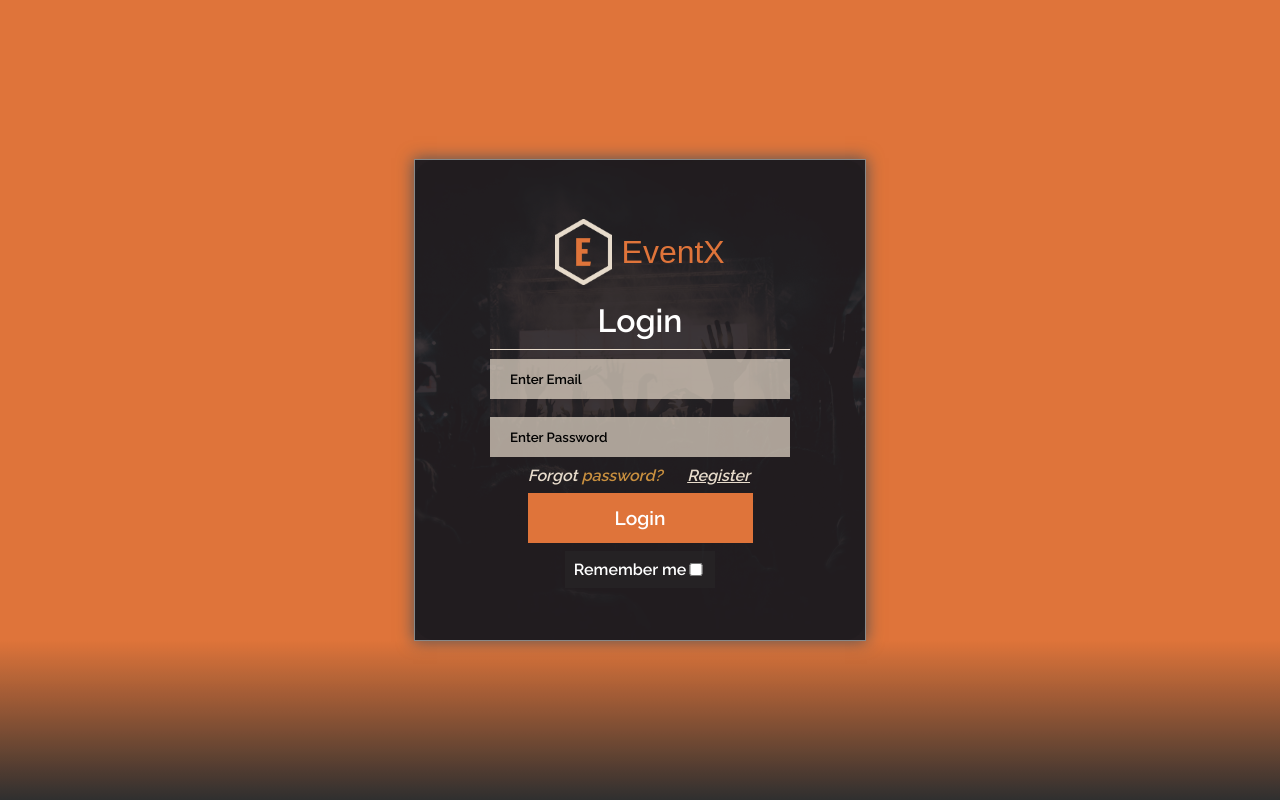
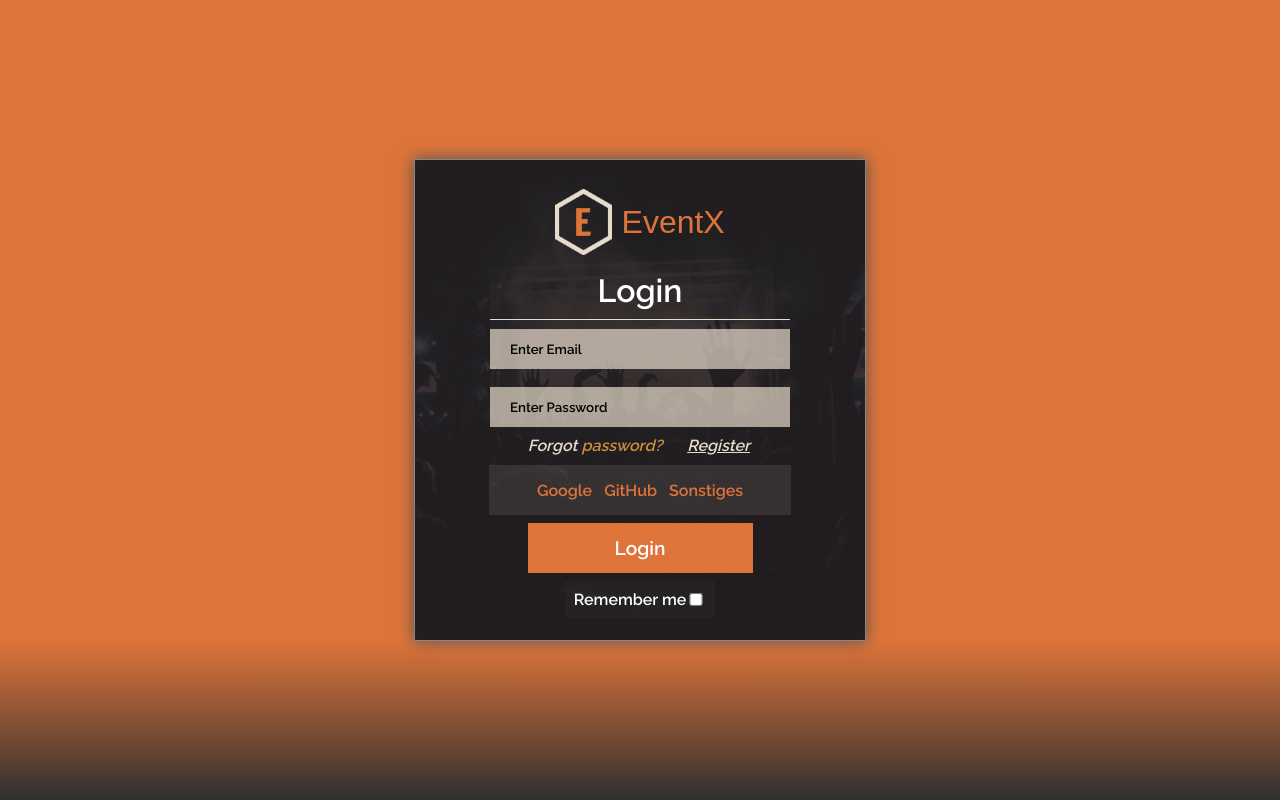
Before and after one commit to Pepperoni2/nextjs-blog, a Next.js app: page /login in a window 1280 px wide. Built offline with nearby package versions, Linux system fonts and the light colour scheme; no server answers.

Commit message:
LoginUpdate - Bitte in LoginPage Buttons für Google einfügen..

```diff
--- a/pages/login/distributor/index.js
+++ b/pages/login/distributor/index.js
@@ -38,7 +38,7 @@
       <h1 id="titledistributor">Choose</h1>
       <div id="box">
         <Link href="/login/distributor/o-register">
-          <motion.button className="boxes0"  onHoverStart={() => drop.style.color="blue"}>
+          <motion.button className="boxes0"  >
             <a className="link0">
               <GiAries id="icon0" />
               <h1 id="togh1">
--- a/pages/login/index.js
+++ b/pages/login/index.js
@@ -1,77 +1,92 @@
-import Head from 'next/head'
-import React from 'react'
-import Link from 'next/link'
-import NavLogin from '../../components/header-login'
-import Header1 from '../../components/head'
-import { postData } from '../../util/fetchData'
-import { useState, useContext } from 'react'
-import valid from '../../util/valid'
-import { DataContext } from '../../store/GlobalState'
-import Cookie from 'js-cookie'
-
+import Head from "next/head";
+import React from "react";
+import Link from "next/link";
+import NavLogin from "../../components/header-login";
+import Header1 from "../../components/head";
+import { postData } from "../../util/fetchData";
+import { useState, useContext } from "react";
+import valid from "../../util/valid";
+import { DataContext } from "../../store/GlobalState";
+import Cookie from "js-cookie";
 
 const SignIn = () => {
+  const initialState = { email: "", password: "" };
+  const [userData, setUserData] = useState(initialState);
+  const { email, password } = userData;
 
-  const initialState = { email: '', password: '' }
-  const [userData, setUserData] = useState(initialState)
-  const {email, password} = userData
+  const handleChangeInput = (e) => {
+    const { name, value } = e.target;
+    setUserData({ ...userData, [name]: value });
+  };
 
+  const handleSubmit = async (e) => {
+    e.preventDefault();
+    console.log(userData);
 
+    const res = await postData("auth/login", userData);
+    console.log(res);
 
-  const handleChangeInput = e => {
-    const {name, value} = e.target
-    setUserData({...userData, [name]:value})
-  }
-
-  const handleSubmit = async e => {
-    e.preventDefault()
-    console.log(userData)
-
-    const res = await postData('auth/login', userData)
-    console.log(res)
-
-    Cookie.set('refreshtoken', res.refresh_token, {
-      path: 'api/auth/accessToken',
-      expires: 7      // expires after one week
-    })
-    localStorage.setItem('firstLogin', true)
-
-  }
+    Cookie.set("refreshtoken", res.refresh_token, {
+      path: "api/auth/accessToken",
+      expires: 7, // expires after one week
+    });
+    localStorage.setItem("firstLogin", true);
+  };
 
   return (
-
     <div id="wrapper-login">
       <div className="modal">
-
         <form className="content-box" onSubmit={handleSubmit}>
-
           <div className="container">
             <NavLogin />
-            <div id="img">
-            </div>
+            <div id="img"></div>
             <h1>Login</h1>
             <div className="text-div">
-              <input type="email" id="uname" placeholder="Enter Email" defaultValue={email} onChange={handleChangeInput} name="email"/>
+              <input
+                type="email"
+                id="uname"
+                placeholder="Enter Email"
+                defaultValue={email}
+                onChange={handleChangeInput}
+                name="email"
+              />
               <span className="text-span"></span>
             </div>
             <div className="text-div">
-              <input type="password" id="psw" placeholder="Enter Password" defaultValue={password} onChange={handleChangeInput} name="password" />
+              <input
+                type="password"
+                id="psw"
+                placeholder="Enter Password"
+                defaultValue={password}
+                onChange={handleChangeInput}
+                name="password"
+              />
+              <span className="text-span"></span>
+            </div>
+            <span className="psw" /*style="color:#ce8e35"*/>
+              Forgot <Link href="#">password?</Link>
+              <Link href="/login/distributor">Register</Link>
+            </span>
+            <span className="psw"></span>
+            <div id="OtherLogins">
+              <div>Google</div>
+              <div>GitHub</div>
+              <div>Sonstiges</div>
+            </div>
+            <button id="submit" type="submit">
+              Login
+            </button>
 
-            </div>
-            <span className="psw" /*style="color:#ce8e35"*/ >Forgot <Link href="#">password?</Link><Link href="/login/distributor">Register</Link></span>
-            <span className="psw"></span>
-            <button id="submit" type="submit">Login</button>
-
-
-            <label id="remember1" for="remember"> Remember me<input type="checkbox" id="remember" name="remember" /></label>
-
-
+            <label id="remember1" for="remember">
+              {" "}
+              Remember me
+              <input type="checkbox" id="remember" name="remember" />
+            </label>
           </div>
         </form>
-
       </div>
     </div>
-  )
-}
+  );
+};
 
-export default SignIn
+export default SignIn;
--- a/styles/stylelogin.css
+++ b/styles/stylelogin.css
@@ -285,7 +285,22 @@
 #remember1:hover {
   background-color: rgba(47, 47, 47, 0.8);
 }
+#OtherLogins{
+  margin-top: 10px;
 
+display: flex;
+justify-content: center;
+align-items: center;
+background-color: rgba(232, 219, 201, 0.1);
+flex-direction: row;
+width: 67%;
+min-height: 50px;
+max-height: 15%;
+
+}
+#OtherLogins div{
+  margin: 2%;
+}
 @media only screen and (max-width: 690px) {
   #nav-login {
     width: 100%;
```
Also changed, not shown: 1 other file (tests, documents, lock files or other folders).
